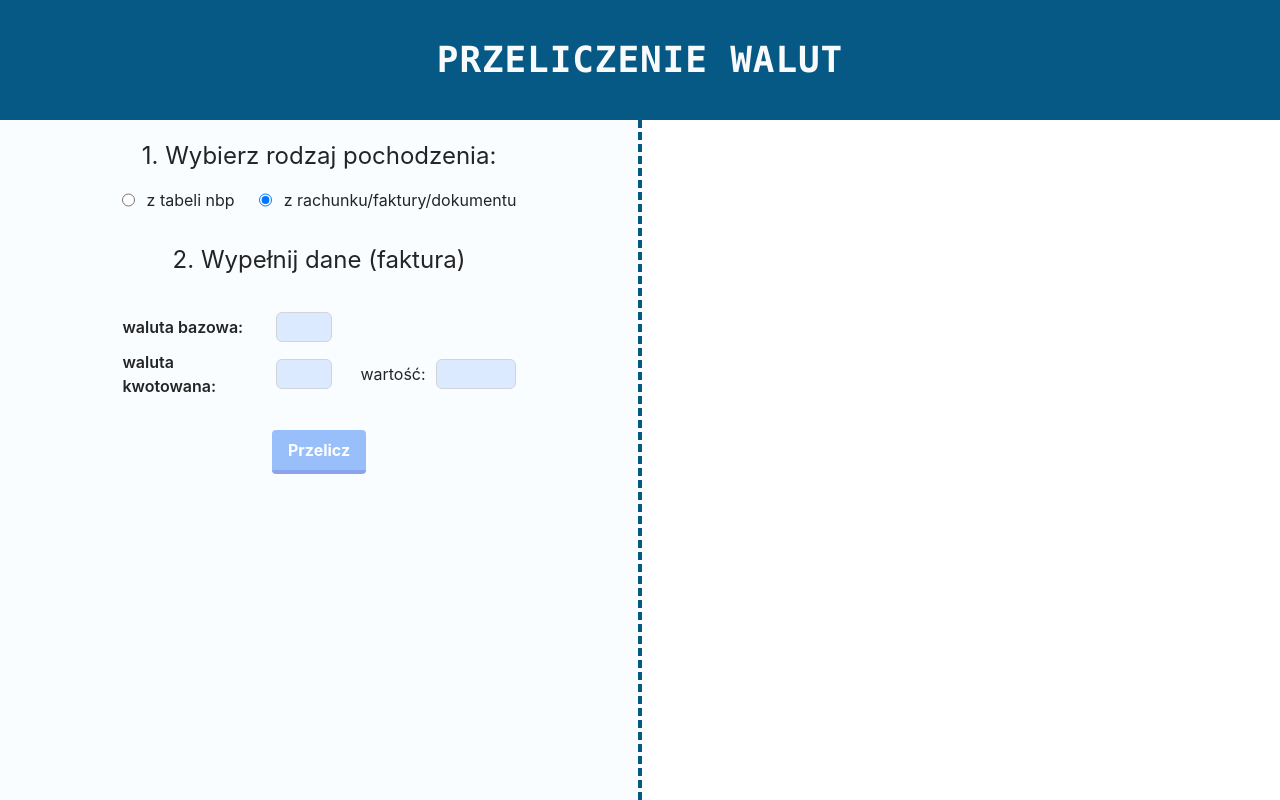
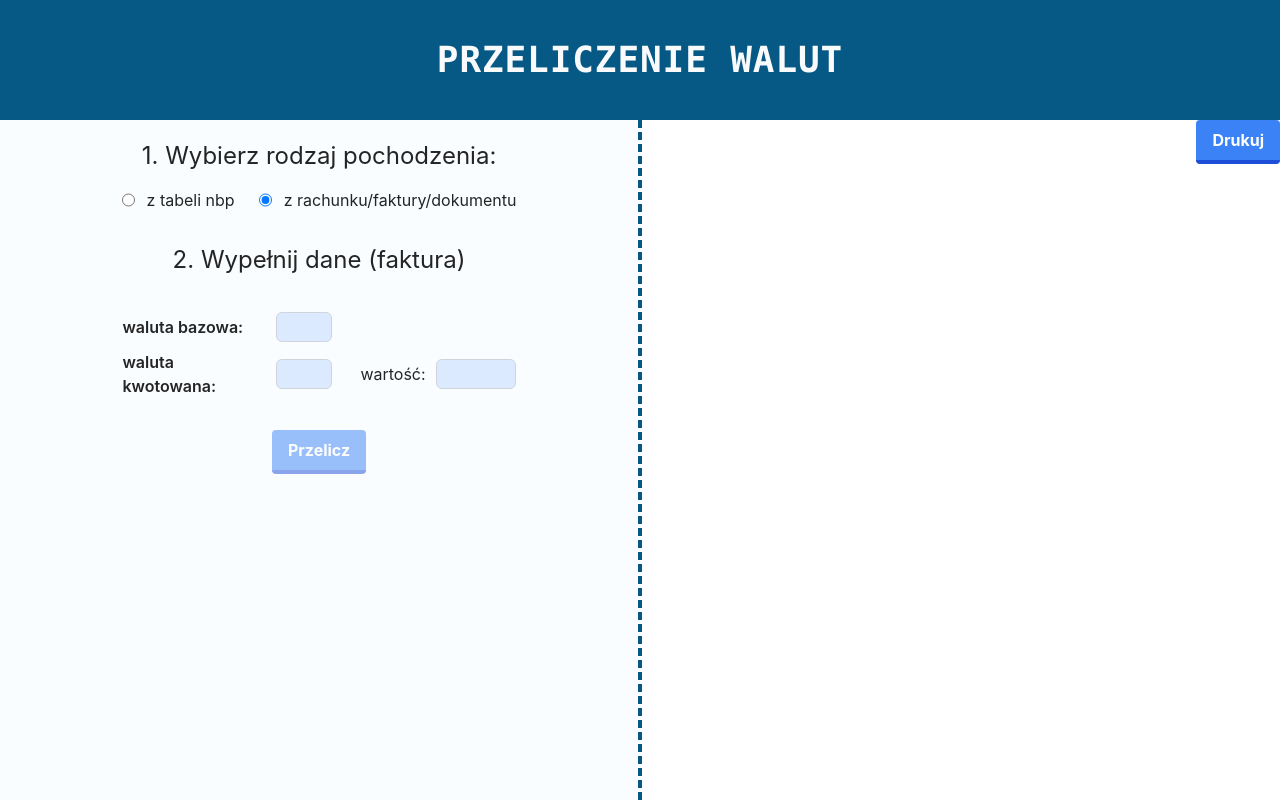
Before and after one commit to MacJ13/currency-conversion, a React (Vite) app: page / in a window 1280 px wide. Built offline with nearby package versions, Linux system fonts and the light colour scheme.

Commit message:
Print currency rate content

```diff
--- a/src/components/pane/SplitPane.tsx
+++ b/src/components/pane/SplitPane.tsx
@@ -1,12 +1,31 @@
+import { useRef } from "react";
 import { SplitPaneProps } from "../../utils/types/components";
+import { useReactToPrint } from "react-to-print";
+import Flex from "../flex/Flex";
 
 const SplitPane = ({ left, right }: SplitPaneProps) => {
+  const contentRef = useRef<HTMLDivElement>(null);
+
+  const reactToPrintFn = useReactToPrint({ contentRef });
+
   return (
-    <div className="flex flex-1">
-      <div className="flex-1 bg-[#fafdff] border-r-4 border-dashed border-sky-800 py-5">
+    <div className="flex flex-1 w-full relative ">
+      <Flex className="absolute top-0 right-0 flex justify-center">
+        <button
+          className="bg-blue-500 hover:bg-blue-400 text-white font-bold py-2 px-4 border-b-4 border-blue-700 hover:border-blue-500 rounded  opacity-100 disabled:opacity-50"
+          onClick={() => {
+            reactToPrintFn();
+          }}
+        >
+          Drukuj
+        </button>
+      </Flex>
+      <div className=" flex-1 bg-[#fafdff] border-r-4 border-dashed border-sky-800 py-5">
         {left}
       </div>
-      <div className="flex-1 py-5">{right}</div>
+      <div ref={contentRef} className="flex-1 py-5">
+        {right}
+      </div>
     </div>
   );
 };
```
